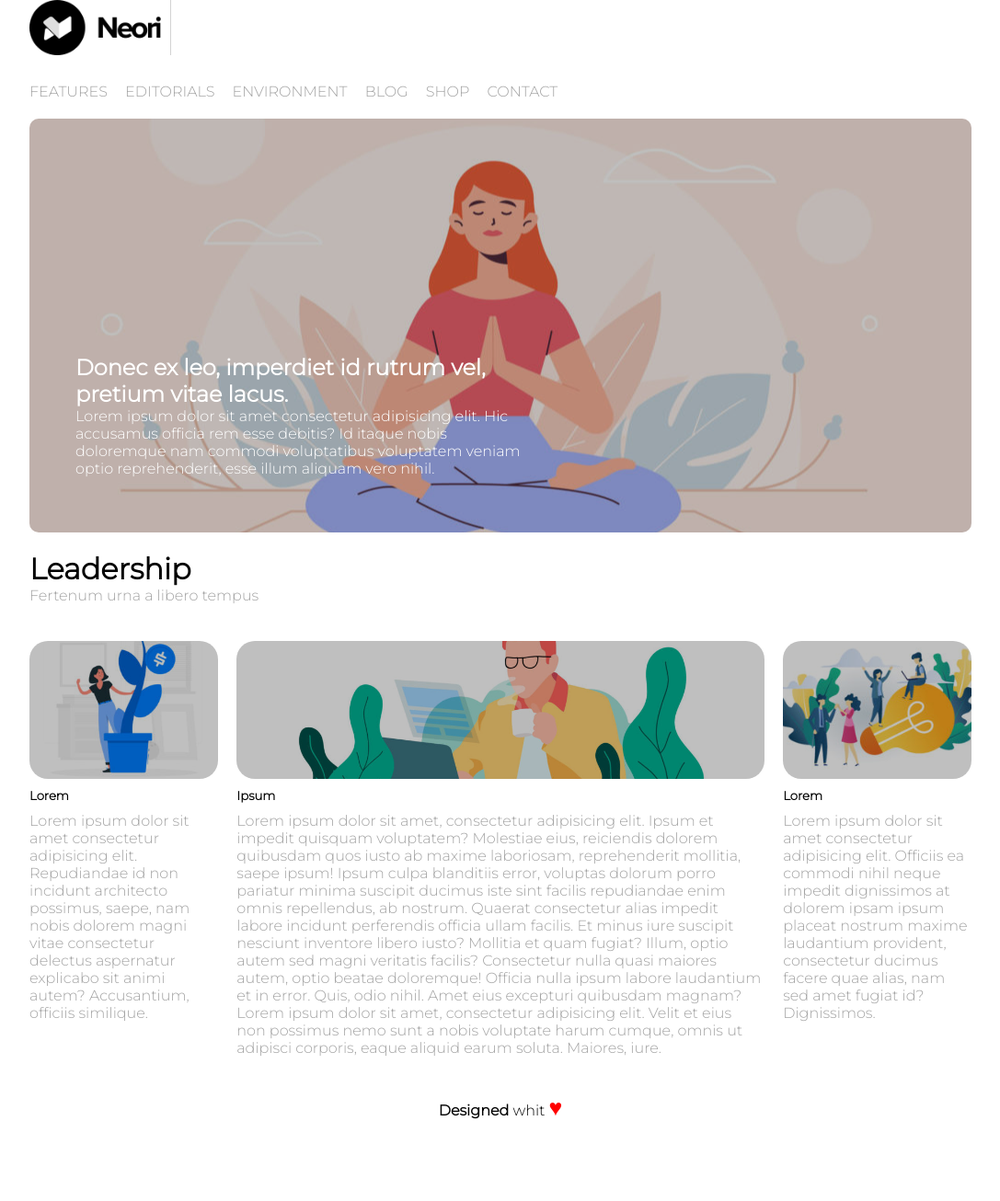
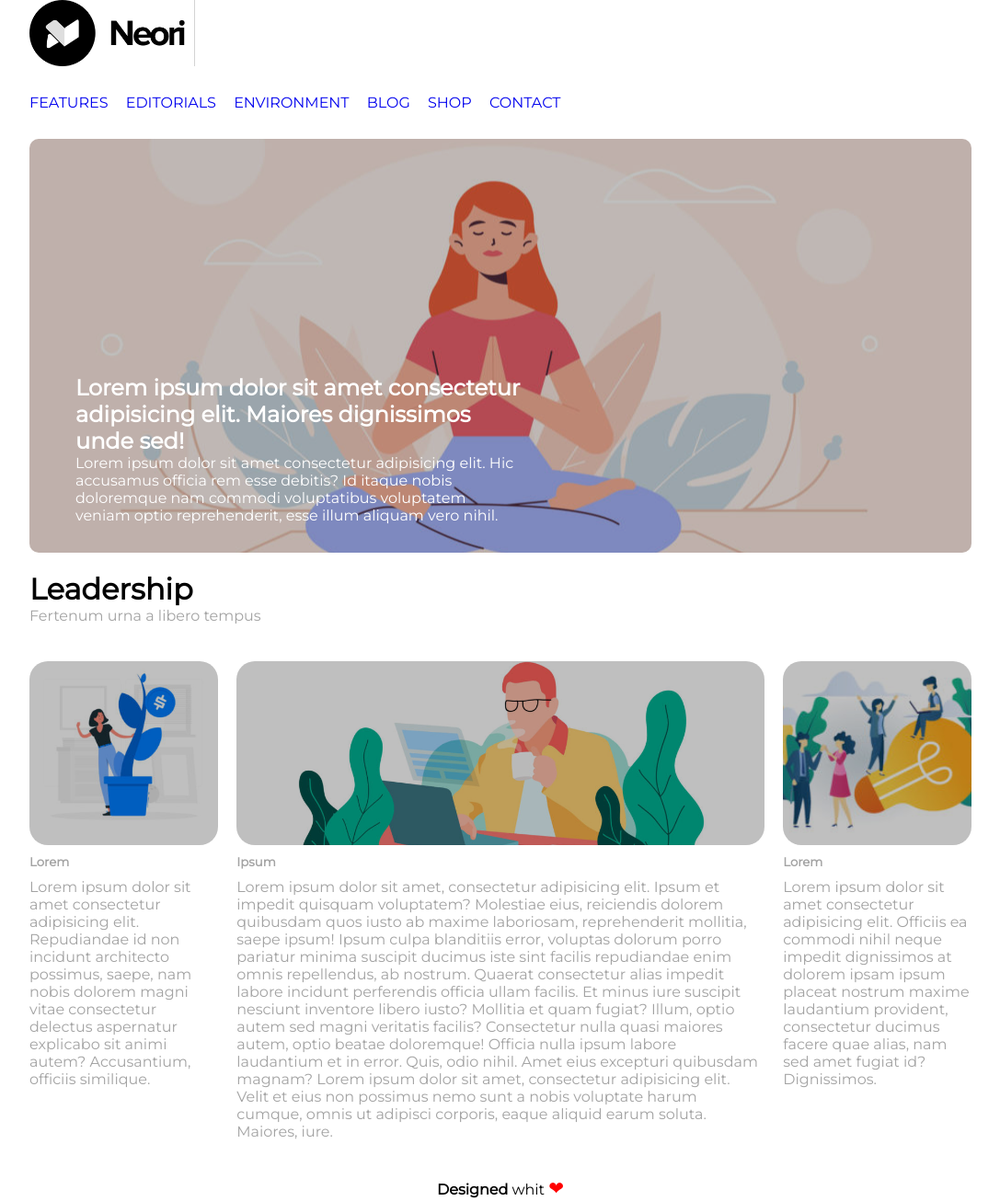
Before and after one commit to SebastianoMV/htmlcss-wp, a plain HTML site: page index.html in a window 1280 px wide. Shown: the whole page at 92% size, without its empty margins (96-1183 px from the left). Before the commit the page ends 1239 px from the top, so only its background shows below. Drawn offline with Linux system fonts and the light colour scheme.

Commit message:
Fine esercizio

```diff
--- a/CSS/style.css
+++ b/CSS/style.css
@@ -3,7 +3,11 @@
   margin:0;
   padding: 0;
   box-sizing: border-box;
-  font-family: 'Montserrat', sans-serif;;
+  font-family: 'Montserrat', sans-serif;
+}
+
+body{
+  color: #a3a3a3;
 }
 
 .clearfix::after {
@@ -30,40 +34,42 @@
   height: 100%;
 }
 
-.bold{
+.bold {
   font-weight: bolder;
 }
+
+.black {
+  color: black;
+}
+
 
 /* header */
 
 .banner {
-  margin-bottom: 20px;
+  margin-bottom: 30px;
   text-transform: uppercase;
 }
 
 .logo {
-  width: 15%;
+  width: 180px;
   margin-top: 0px;
   display: block;
-  margin-bottom: 20px;
+  margin-bottom: 30px;
   padding-right: 10px;
   border-right: 1px solid lightgray;
 }
 
+
 /* MENU */
 
-ul {
+nav ul li {
+  display: inline-block;
+  padding-right: 15px;
   list-style: none;
 }
 
-ul li {
-  display: inline-block;
-  padding: 10px 15px 0px 0px;
-}
-
-ul li a {
+nav ul li a {
   text-decoration: none;
-  color: #a3a3a3;
 }
 
 ul li a:hover {
@@ -71,8 +77,8 @@ ul li a:hover {
   color: black;
 }
 
-/* FINE MENU */
 
+/* JUMBO */
 
 .jumbotron {
   height: 450px;
@@ -85,20 +91,20 @@ ul li a:hover {
   color: white;
 }
 
-.jumbotron .text-jumb{
+.jumbotron .text-jumb {
   padding-top: 25%;
   padding-left: 50px;
 }
 
-.text-jumb h2, .text-jumb p{
+.text-jumb h2, .text-jumb p {
   width: 50%;
 }
 
 
 /* main */
 
+
 .title p {
-  color: #a3a3a3;
   margin-bottom: 20px;
 }
 
@@ -118,9 +124,9 @@ ul li a:hover {
   margin-left: 2%;
 }
 
-.img-col{
+.img-col {
   width: 100%;
-  height: 150px;
+  height: 200px;
   background-position: center;
   border-radius: 20px;
   background-size: cover;
@@ -128,15 +134,15 @@ ul li a:hover {
   margin-bottom: 10px;
 }
 
-.col-sx .img-col{
+.col-sx .img-col {
   background-image: url(../IMG/img-1.jpg);
 }
 
-.col-center .img-col{
+.col-center .img-col {
   background-image: url(../IMG/banner-2.jpg);
 }
 
-.col-dx .img-col{
+.col-dx .img-col {
   background-image: url(../IMG/img-3.jpg);
 }
 
@@ -144,9 +150,6 @@ h5{
   margin-bottom: 10px;
 }
 
-.column p{
-  color: #a3a3a3;
-}
 
 /* footer */
 
@@ -155,7 +158,8 @@ h5{
   text-align: center;
 }
 
-.red{
+footer div::after {
+  content: ' \2764';
   color: red;
-  font-size: 25px;
+  font-size: 20px;
 }
--- a/index.html
+++ b/index.html
@@ -5,7 +5,7 @@
   <meta http-equiv="X-UA-Compatible" content="IE=edge">
   <meta name="viewport" content="width=device-width, initial-scale=1.0">
   <link rel="stylesheet" href="css/style.css">
-  <link href="https://fonts.googleapis.com/css2?family=Montserrat:wght@300&display=swap" rel="stylesheet">
+  <link href="https://fonts.googleapis.com/css2?family=Montserrat:wght@400&display=swap" rel="stylesheet">
   <title>Neori</title>
   <link rel="icon" href="IMG/neori-icon.png" type="image/icon type">
 </head>
@@ -13,9 +13,10 @@
 <body>
 
   <header  class="container">
+
+     <img class="logo" src="img/logo.png" alt="Logo Neori">
      <!-- MENU -->
     <nav class="banner ">
-      <img class="logo" src="img/logo.png" alt="Logo Neori">
       <ul>
         <li> <a href="Menu/menu1.html"> Features </a></li>
         <li> <a href="Menu/menu1.html"> Editorials </a></li>
@@ -28,7 +29,7 @@
     <!-- JUMBO -->
     <div  class=" jumbotron">
       <div class="overlay  text-jumb">
-        <h2>Donec ex leo, imperdiet id rutrum vel, pretium vitae lacus.</h2>
+        <h2>Lorem ipsum dolor sit amet consectetur adipisicing elit. Maiores dignissimos unde sed!</h2>
         <p>Lorem ipsum dolor sit amet consectetur adipisicing elit. Hic accusamus officia rem esse debitis? Id itaque nobis doloremque nam commodi voluptatibus voluptatem veniam optio reprehenderit, esse illum aliquam vero nihil.</p>
       </div>
     </div>
@@ -38,11 +39,11 @@
   <main class="container">
 
     <div class=" title">
-      <h1 class="bold">Leadership</h1>
+      <h1 class="bold black">Leadership</h1>
       <p>Fertenum urna a libero tempus</p>
     </div>
 
-    <!-- Corpo centrale floating -->
+    <!-- Corpo floating -->
     <div class=" clearfix">
 
       <aside class="column col-sx">
@@ -72,14 +73,13 @@
       </aside>
 
     </div>
-    <!-- Fine corpo centrale floating -->
+    <!-- Fine corpo floating -->
   </main>
 
-  <footer class="container">
-    <div class="foot">
+  <footer>
+    <div class="foot black">
       <span class="bold">Designed</span>
       <span>whit</span>
-      <span class="red">&hearts;</span>
     </div>
   </footer>
 
```
